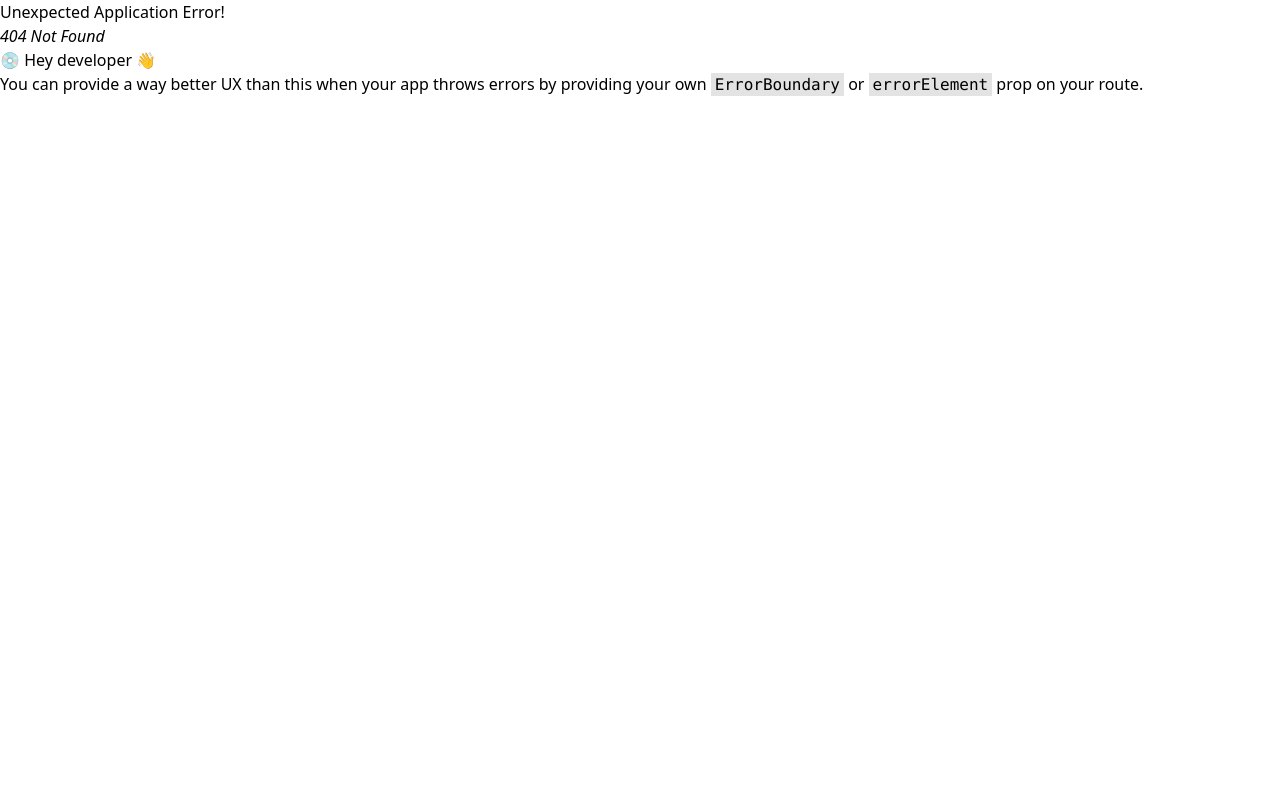
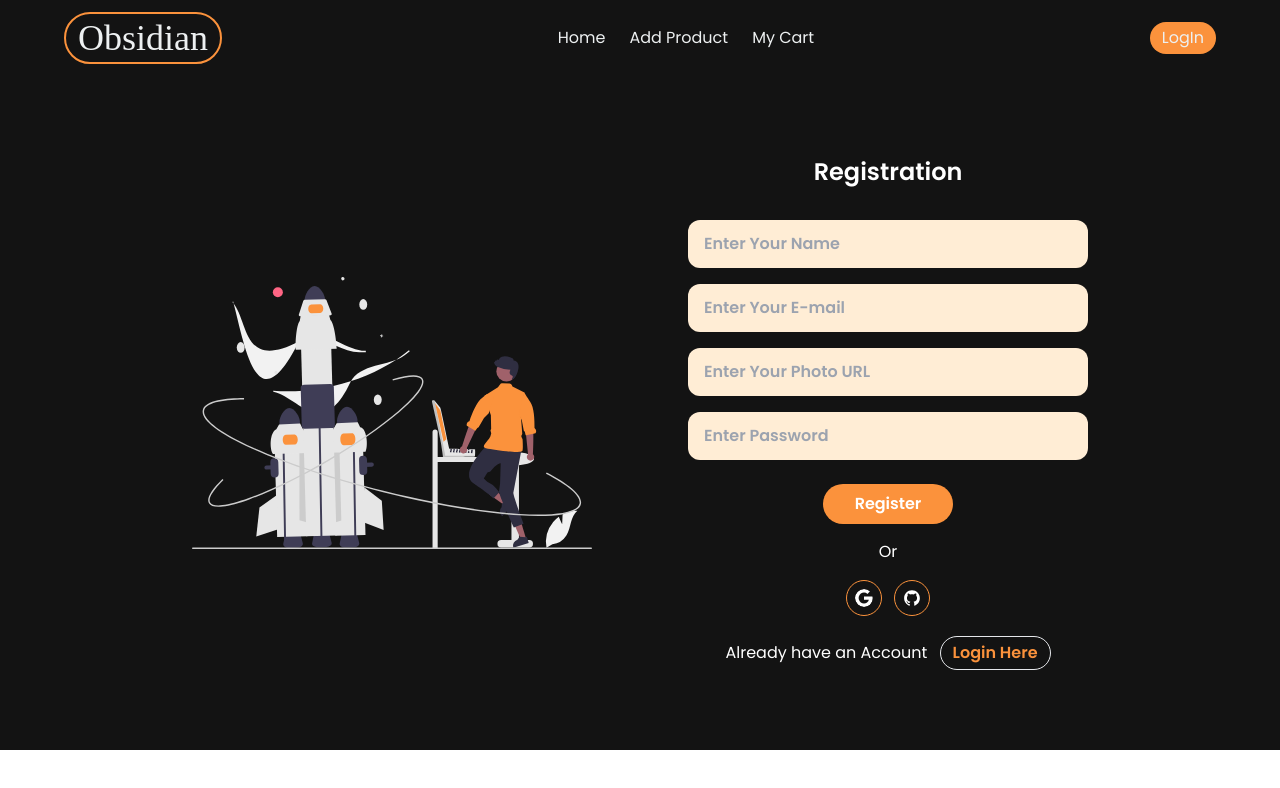
Before and after one commit to akibrahman/brand-shop-obsidian, a React (Vite) app: page /registration in a window 1280 px wide. Before the commit this address had no page. Shown: the top 788 px of the page. Built offline with nearby package versions, Linux system fonts and the light colour scheme; a web font is replaced by a local one.

Commit message:
Login & Registraation route created and page designed

```diff
--- /dev/null
+++ b/src/Components/Login.jsx
@@ -0,0 +1,47 @@
+import { AiOutlineGithub } from "react-icons/ai";
+import { BsGoogle } from "react-icons/bs";
+import { Link } from "react-router-dom";
+import loginsvg from "/login.svg";
+
+const Login = () => {
+  return (
+    <div className="bg-[#131313] text-white">
+      <div className="w-[70%] mx-auto flex items-center justify-between py-20">
+        <form className="flex flex-col items-center">
+          <p className="text-2xl font-semibold mb-8">Log In</p>
+          <input
+            placeholder="Enter Your E-mail"
+            className="focus:outline-none mb-4 rounded-xl pl-4 py-3 bg-orange-100 w-[400px] text-orange-600 font-semibold"
+            type="email"
+          />
+          <input
+            placeholder="Enter Password"
+            className="focus:outline-none mb-6 rounded-xl pl-4 py-3 bg-orange-100 w-[400px] text-orange-600 font-semibold"
+            type="password"
+          />
+          <input
+            className="bg-orange-400 px-8 py-2 rounded-full font-semibold"
+            type="submit"
+            value="Login"
+          />
+          <p className="my-4">Or</p>
+          <div className="flex gap-3">
+            <BsGoogle className="border rounded-full w-9 h-9 p-2 border-orange-400 cursor-pointer"></BsGoogle>
+            <AiOutlineGithub className="border rounded-full w-9 h-9 p-2 border-orange-400 cursor-pointer"></AiOutlineGithub>
+          </div>
+          <p className="mt-5">
+            Do not have an Account{" "}
+            <Link to="/registration">
+              <span className="font-semibold text-orange-400 border rounded-full px-3 py-1 ml-2 cursor-pointer inline-block active:scale-90 duration-300 select-none">
+                Register Here
+              </span>
+            </Link>
+          </p>
+        </form>
+        <img className="w-[400px]" src={loginsvg} alt="" />
+      </div>
+    </div>
+  );
+};
+
+export default Login;
--- a/src/Components/NavBar.jsx
+++ b/src/Components/NavBar.jsx
@@ -1,4 +1,4 @@
-import { NavLink } from "react-router-dom";
+import { Link, NavLink } from "react-router-dom";
 
 const NavBar = () => {
   // 24252a
@@ -22,9 +22,12 @@ const NavBar = () => {
           </NavLink>
         </div>
         <div className="">
-          <button className="bg-orange-400 px-3 py-1 rounded-full">
-            LogIn
-          </button>
+          <Link to="/login">
+            {" "}
+            <button className="bg-orange-400 px-3 py-1 rounded-full">
+              LogIn
+            </button>
+          </Link>
         </div>
       </nav>
     </div>
--- /dev/null
+++ b/src/Components/Registration.jsx
@@ -0,0 +1,58 @@
+import { AiOutlineGithub } from "react-icons/ai";
+import { BsGoogle } from "react-icons/bs";
+import { Link } from "react-router-dom";
+import registrationsvg from "/reg.svg";
+
+const Registration = () => {
+  return (
+    <div className="bg-[#131313] text-white">
+      <div className="w-[70%] mx-auto flex flex-row-reverse items-center justify-between py-20">
+        <form className="flex flex-col items-center">
+          <p className="text-2xl font-semibold mb-8">Registration</p>
+          <input
+            placeholder="Enter Your Name"
+            className="focus:outline-none mb-4 rounded-xl pl-4 py-3 bg-orange-100 w-[400px] text-orange-600 font-semibold"
+            type="email"
+          />
+          <input
+            placeholder="Enter Your E-mail"
+            className="focus:outline-none mb-4 rounded-xl pl-4 py-3 bg-orange-100 w-[400px] text-orange-600 font-semibold"
+            type="email"
+          />
+          <input
+            placeholder="Enter Your Photo URL"
+            className="focus:outline-none mb-4 rounded-xl pl-4 py-3 bg-orange-100 w-[400px] text-orange-600 font-semibold"
+            type="email"
+          />
+          <input
+            placeholder="Enter Password"
+            className="focus:outline-none mb-6 rounded-xl pl-4 py-3 bg-orange-100 w-[400px] text-orange-600 font-semibold"
+            type="password"
+          />
+          <input
+            className="bg-orange-400 px-8 py-2 rounded-full font-semibold"
+            type="submit"
+            value="Register"
+          />
+          <p className="my-4">Or</p>
+          <div className="flex gap-3">
+            <BsGoogle className="border rounded-full w-9 h-9 p-2 border-orange-400 cursor-pointer"></BsGoogle>
+            <AiOutlineGithub className="border rounded-full w-9 h-9 p-2 border-orange-400 cursor-pointer"></AiOutlineGithub>
+          </div>
+          <p className="mt-5">
+            Already have an Account{" "}
+            <Link to="/login">
+              {" "}
+              <span className="font-semibold text-orange-400 border rounded-full px-3 py-1 ml-2 cursor-pointer inline-block active:scale-90 duration-300 select-none">
+                Login Here
+              </span>
+            </Link>
+          </p>
+        </form>
+        <img className="w-[400px]" src={registrationsvg} alt="" />
+      </div>
+    </div>
+  );
+};
+
+export default Registration;
```
Also changed, not shown: src/main.jsx (+10 -0 lines), public/login.svg (added), public/reg.svg (added).
